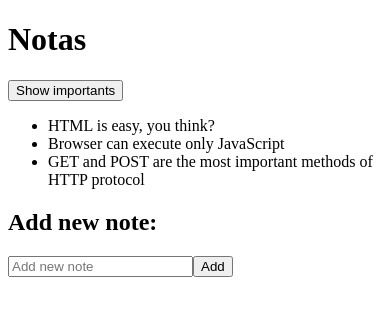
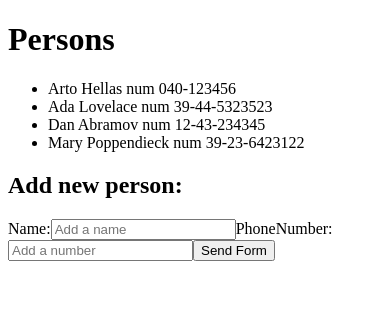
Before and after one commit to daniellizarazoo/fullstackopen, a React (Vite) app: page / in a window 390 px wide. Shown: the top 316 px of the page. Built offline with nearby package versions, Linux system fonts and the light colour scheme; data requests are answered from the project's data file.

Commit message:
2.11 PhoneBook form reading from json server

```diff
--- a/db.json
+++ b/db.json
@@ -1,19 +1,24 @@
 {
-    "notes": [
+    "persons": [
       {
-        "id": 1,
-        "content": "HTML is easy, you think?",
-        "important": true
+        "name": "Arto Hellas",
+        "number": "040-123456",
+        "id": 1
       },
       {
-        "id": 2,
-        "content": "Browser can execute only JavaScript",
-        "important": false
+        "name": "Ada Lovelace",
+        "number": "39-44-5323523",
+        "id": 2
       },
       {
-        "id": 3,
-        "content": "GET and POST are the most important methods of HTTP protocol",
-        "important": true
+        "name": "Dan Abramov",
+        "number": "12-43-234345",
+        "id": 3
+      },
+      {
+        "name": "Mary Poppendieck",
+        "number": "39-23-6423122",
+        "id": 4
       }
     ]
   }
--- a/src/App.jsx
+++ b/src/App.jsx
@@ -9,11 +9,11 @@ import axios from 'axios'
 const App = () => {
   const [notes,setNotes] = useState([])
   const [newNote,setNewNote] = useState('')
-  const [showAll,setShowAll] = useState(true)
+  const [newPhone,setNewPhone] = useState('')
 
   useEffect(()=>{
     axios
-      .get('http://localhost:3001/notes')
+      .get('http://localhost:3001/persons')
       .then(response=>{
         setNotes(response.data)
       })
@@ -23,31 +23,36 @@ const App = () => {
 
   const handleChangesOnNewValue = (event) => setNewNote(event.target.value)
 
-  const handleNewNote = () => setNotes(notes.concat({'content':newNote,'id':notes.length+1,'important':Math.random()<0.5}))
+  const handleChangeOnPhone = (event)=> setNewPhone(event.target.value)
+
+  const handleAddingNewPhones = (event) => {
+    event.preventDefault()
+    const exists = notes.find(data=>data.name===newNote)?
+    alert('Name already exists within the list') : setNotes(notes.concat({'name':newNote,'id':notes.length+1,'number':newPhone}))
+    setNewNote('')
+    setNewPhone('')
+  }
 
   return(
     <div>
-      <Titles title='Notas'/>
-      <Button
-        text={showAll?'Show importants':'Show all'}
-        onClick={handleShowAll}
-      />
-      {showAll
-        ? <Note notes={notes}/>
-        :<Note notes={notes.filter(note=>note.important==true)}/>
-      }
-      <Titles title='Add new note:' h={2}/>
-      <Input
-        placeholder='Add new note'
-        value={newNote}
-        onChange={handleChangesOnNewValue}
-      />
-      <Button
-        text='Add'
-        onClick={handleNewNote}
-      />
-      <Form num_labels={2}
-        l1={['text holder', handleNewNote]}
+      <Titles title='Persons'/>
+      <Note persons={notes}/>
+      <Titles title='Add new person:' h={2}/>
+      <Form
+        labels={
+          ['Name','PhoneNumber']
+        }
+        inputs={[{
+          placeholder : 'Add a name',
+          value : newNote,
+          onChange: handleChangesOnNewValue
+        },
+        {
+          placeholder : 'Add a number',
+          value : newPhone,
+          onChange: handleChangeOnPhone
+        }]}
+        onClick= {handleAddingNewPhones}
       />
 
     </div>
--- a/src/components/Form.jsx
+++ b/src/components/Form.jsx
@@ -1,7 +1,26 @@
-const Form = ({num_labels,l1}) =>{
-    console.log('num_labels', num_labels)
-    console.log('typeof num_labels', typeof num_labels)
-    console.log('l1', l1)
+import React from "react"
+import Input from "./Input"
+
+const Form = ({ labels, inputs,onClick}) => {
+    const dataForm = labels.map((label, index) => {
+        return (
+            <React.Fragment key={index}>
+                <label>{label}:</label>
+                <Input
+                    placeholder={inputs[index].placeholder}
+                    value={inputs[index].value}
+                    onChange={inputs[index].onChange}
+                />
+            </React.Fragment>
+        )
+    })
+
+    return (
+        <form>
+            {dataForm}
+            <button type='submit' onClick={onClick}>Send Form</button>
+        </form>
+    )
 }
 
 export default Form
--- a/src/components/Note.jsx
+++ b/src/components/Note.jsx
@@ -1,5 +1,5 @@
-const Note = ({notes}) => {
-    const note = notes.map(note=><li key={note.id}>{note.content}</li>)
+const Note = ({persons}) => {
+    const note = persons.map(note=><li key={note.id}>{note.name} num {note.number}</li>)
     return(
         <ul>
             {note}
```
